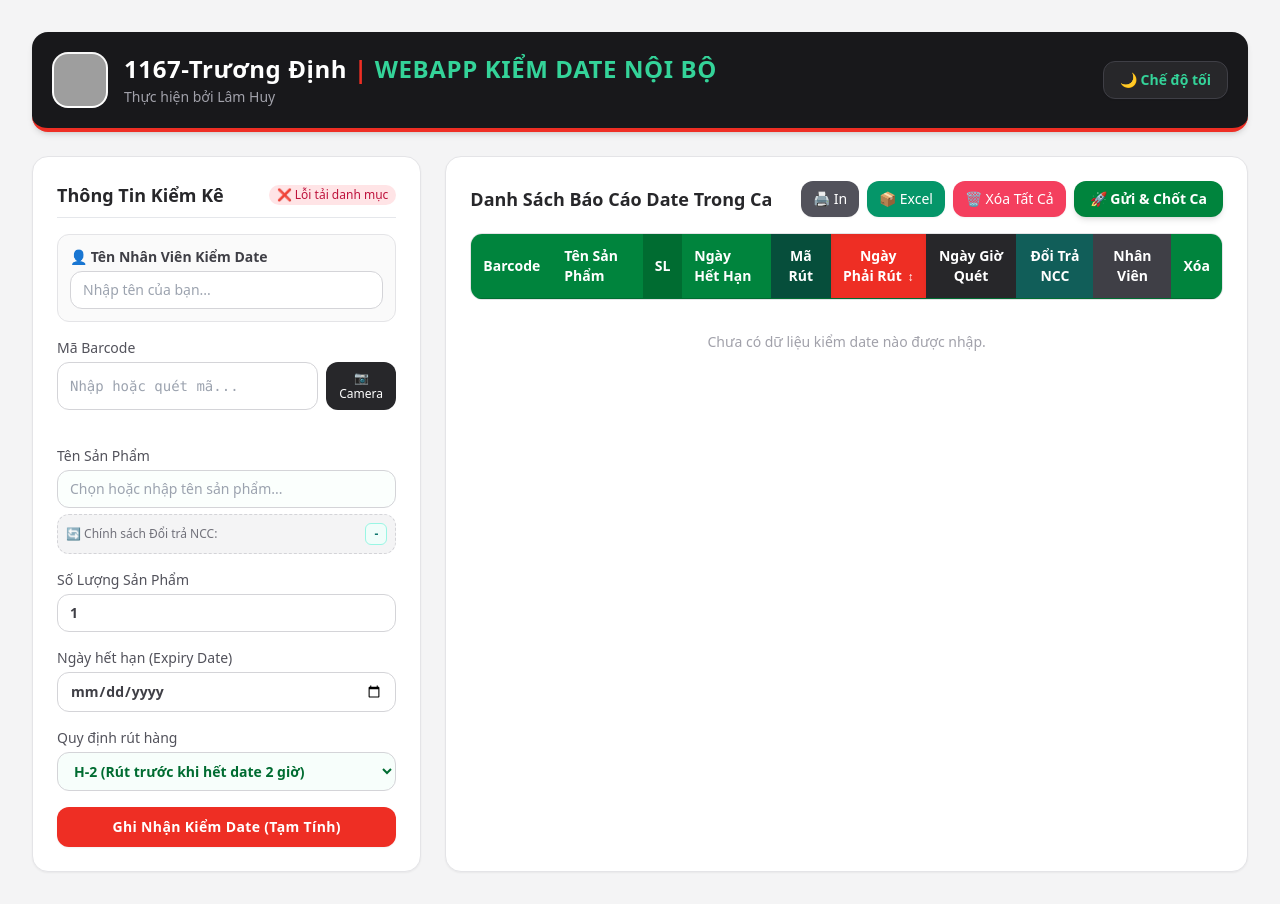
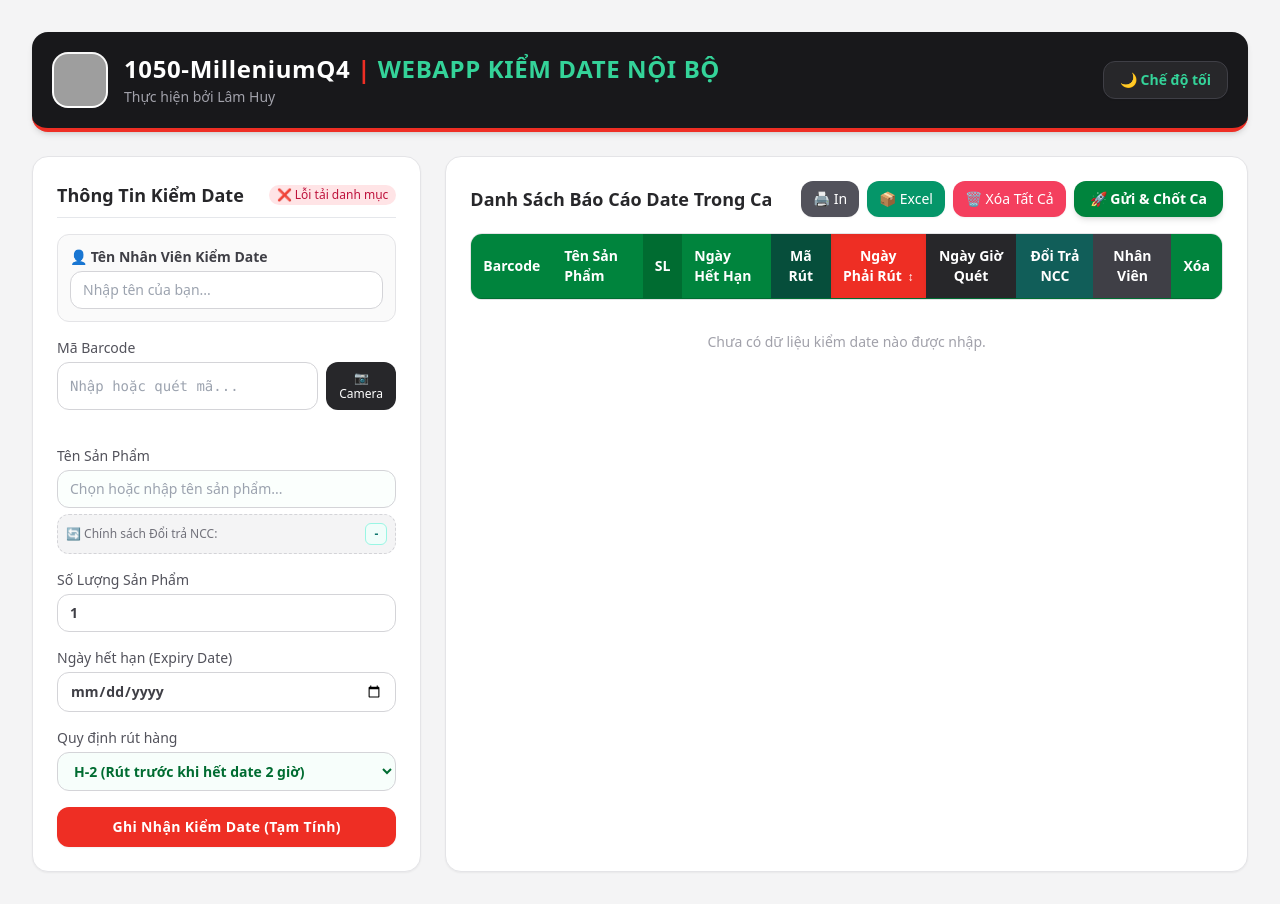
Before and after one commit to lamhuy12599/1050kiemdate, a plain HTML site: page Index.html in a window 1280 px wide. Drawn offline with nearby package versions, Linux system fonts and the light colour scheme; no server answers; grey boxes are pictures that could not be loaded.

Commit message:
Update title and headings in Index.html

```diff
--- a/Index.html
+++ b/Index.html
@@ -3,7 +3,7 @@
 <head>
     <meta charset="UTF-8">
     <meta name="viewport" content="width=device-width, initial-scale=1.0">
-    <title>1167-Trương Định</title>
+    <title>1050-MilleniumQ4</title>
 
     <link class="no-print" rel="icon" type="image/png" href="https://upload.wikimedia.org/wikipedia/commons/thumb/4/40/7-eleven_logo.svg/960px-7-eleven_logo.svg.png">
     <script src="https://cdn.tailwindcss.com"></script>
@@ -71,7 +71,7 @@
             <div class="flex items-center gap-4">
                 <img src="https://upload.wikimedia.org/wikipedia/commons/thumb/4/40/7-eleven_logo.svg/960px-7-eleven_logo.svg.png" alt="Logo" class="w-14 h-14 rounded-2xl object-cover bg-white p-0.5 shadow-inner shrink-0">
                 <div>
-                    <h1 class="text-2xl font-bold tracking-wide text-white">1167-Trương Định <span class="text-sevOrange-500">|</span> <span class="text-emerald-400">WEBAPP KIỂM DATE NỘI BỘ</span></h1>
+                    <h1 class="text-2xl font-bold tracking-wide text-white">1050-MilleniumQ4 <span class="text-sevOrange-500">|</span> <span class="text-emerald-400">WEBAPP KIỂM DATE NỘI BỘ</span></h1>
                     <p class="text-zinc-400 text-sm mt-0.5">Thực hiện bởi Lâm Huy</p>
                 </div>
             </div>
@@ -84,7 +84,7 @@
 
             <div class="no-print bg-white dark:bg-zinc-800 p-6 rounded-2xl shadow-sm border border-zinc-200 dark:border-zinc-700 h-fit transition-colors duration-300">
                 <div class="flex items-center justify-between mb-4 border-b dark:border-zinc-700 pb-2">
-                    <h2 class="text-lg font-semibold text-zinc-800 dark:text-white">Thông Tin Kiểm Kê</h2>
+                    <h2 class="text-lg font-semibold text-zinc-800 dark:text-white">Thông Tin Kiểm Date</h2>
                     <span id="syncStatus" class="text-xs bg-amber-100 text-amber-700 dark:bg-amber-950/60 dark:text-amber-400 px-2 py-0.5 rounded-full font-medium animate-pulse">⏳ Đang tải Danh mục...</span>
                 </div>
 
@@ -191,7 +191,7 @@
 
     <script>
         // ⚠️ THAY ĐƯỜNG LINK APPS SCRIPT CỦA BẠN VÀO GIỮA HAI DẤU NHÁY DƯỚI ĐÂY
-        const SCRIPT_URL = "https://script.google.com/macros/s/AKfycbx17rOPNEsIUQ9PPri-AWcNiT9avYqpyRjcDfowI2juVbRN4zE8T1wQci9erwomNUFY7g/exec";
+        const SCRIPT_URL = "https://script.google.com/macros/s/AKfycbzVVvQsEgAlD-n0XAtyQS8BpGYQQaVs2glyFalKJnN9b4wYG3zXj03HK3fVxwiNHZaN7w/exec";
 
         let dateInventory = JSON.parse(localStorage.getItem('date_inventory_return')) || [];
         let masterData = [];
```
